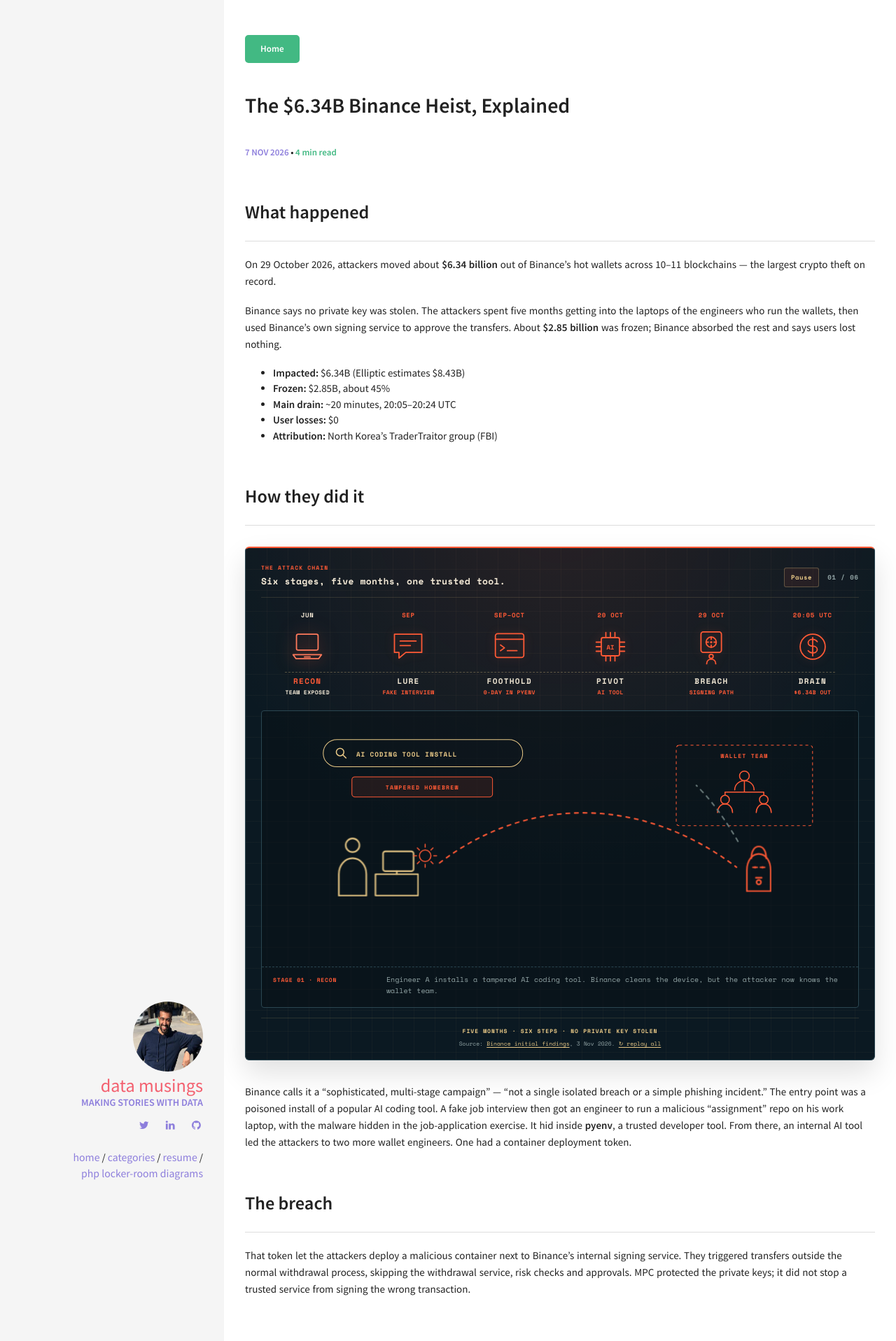
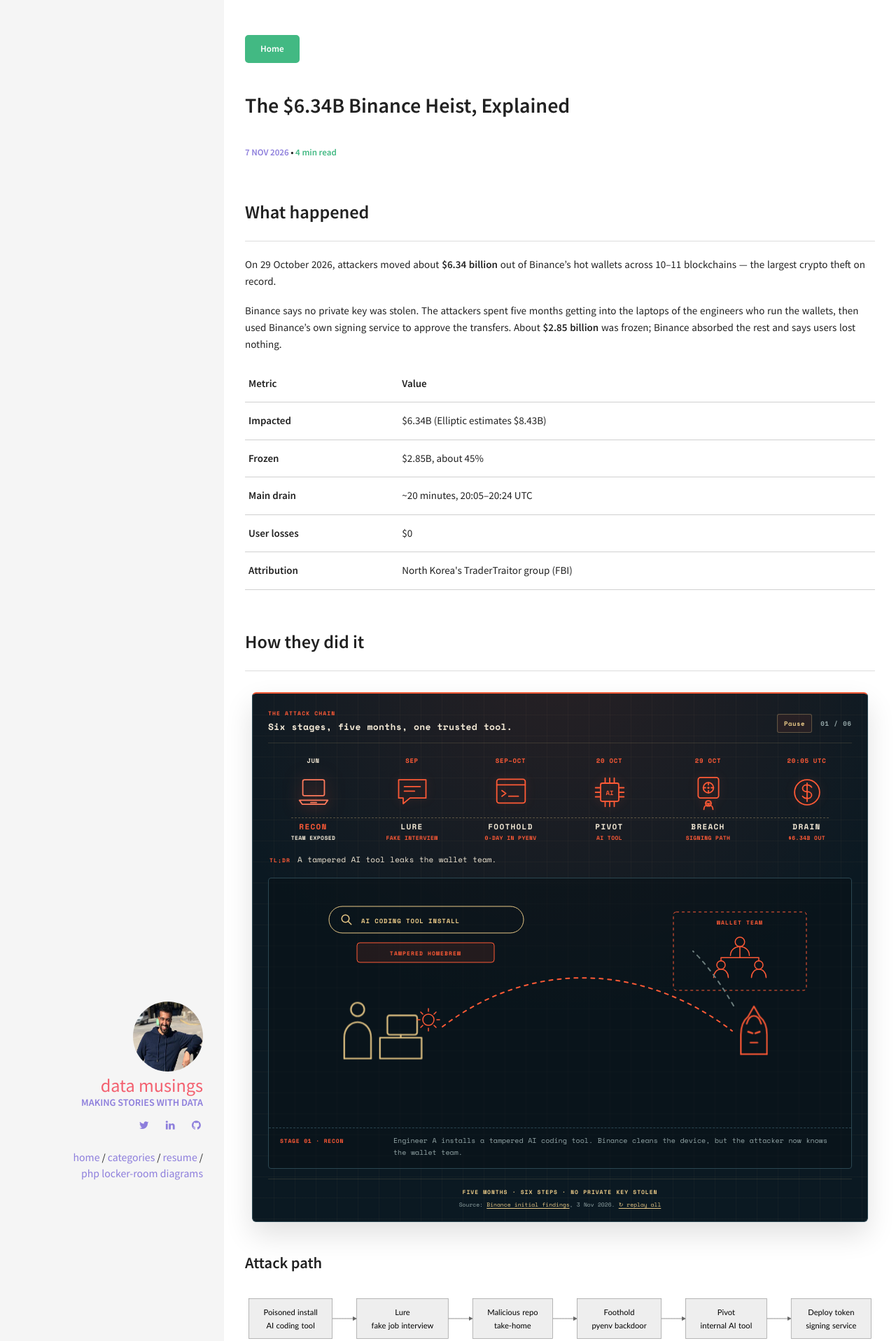
Before and after one commit to kunalkohli/kunalkohli.github.io, a Jekyll site: the page built from _posts/2026-11-07-binance-incident.md, in a window 1280 px wide. Shown: the top 1916 px of the page at 70% size. Built offline with Jekyll 4.4.1, drawn with Linux system fonts in a browser that asks for light colours.

Commit message:
Polish Binance incident visuals and add attack path
- Turn the incident figures into a stats table
- Fix pyenv scene labels and make the attacker icon more sinister
- Add a Mermaid attack-path overview and per-stage one-line TL;DR
- Tighten the attack player and support mobile path scrolling

```diff
--- a/_includes/binance-attack-animation.html
+++ b/_includes/binance-attack-animation.html
@@ -33,9 +33,10 @@
           <rect x="14" y="6" width="36" height="36" rx="4"/>
           <circle cx="32" cy="24" r="9"/>
           <path d="M32 15v4M32 29v4M23 24h4M37 24h4"/>
-          <circle cx="32" cy="49" r="3.5"/>
+          <path d="M27 52c0-3 2-5 5-5s5 2 5 5l-2 4h-6z"/>
           <path d="M24 62c0-5 3.5-8 8-8s8 3 8 8"/>
         </g>
+        <path d="M29 51l3 1M35 51l-3 1" fill="none" stroke="currentColor" stroke-width="1.8" stroke-linecap="round"/>
         <circle cx="32" cy="24" r="2" fill="currentColor" stroke="none"/>
       </symbol>
       <symbol id="atk-coin" viewBox="0 0 64 64">
@@ -55,15 +56,12 @@
       </symbol>
       <symbol id="ic-attacker" viewBox="0 0 56 72">
         <g fill="none" stroke="currentColor" stroke-width="2" stroke-linecap="round" stroke-linejoin="round">
-          <path d="M12 70V42c0-13 7-22 16-22s16 9 16 22v28"/>
-          <path d="M12 70h32"/>
-          <path d="M18 26c0-10 4-16 10-16s10 6 10 16"/>
-          <path d="M20 38h6M30 38h6"/>
-          <path d="M24 52h8"/>
-          <circle cx="28" cy="58" r="3"/>
+          <path d="M10 70V43c0-11 4-20 10-25L28 4l8 14c6 5 10 14 10 25v27"/>
+          <path d="M10 70h36"/>
+          <path d="M18 28c2-7 6-11 10-11s8 4 10 11"/>
+          <path d="M23 54h10"/>
         </g>
-        <circle cx="23" cy="38" r="1.5" fill="currentColor"/>
-        <circle cx="33" cy="38" r="1.5" fill="currentColor"/>
+        <path d="M20 39l6 2M36 39l-6 2" fill="none" stroke="currentColor" stroke-width="2.4" stroke-linecap="round"/>
       </symbol>
       <symbol id="ic-fake" viewBox="0 0 56 72">
         <g fill="none" stroke="currentColor" stroke-width="2" stroke-linecap="round" stroke-linejoin="round">
@@ -209,43 +207,48 @@
 
   <div class="attack-timeline" role="tablist" aria-label="Attack stages">
     <span class="attack-line" aria-hidden="true"></span>
-    <button class="attack-step is-active" type="button" role="tab" id="attack-tab-recon" aria-selected="true" aria-controls="attack-scene-recon" data-attack-stage="0" tabindex="0" style="--i:0">
+    <button class="attack-step is-active" type="button" role="tab" id="attack-tab-recon" aria-selected="true" aria-controls="attack-scene-recon" data-attack-stage="0" data-tldr="A tampered AI tool leaks the wallet team." tabindex="0" style="--i:0">
       <span class="attack-date">JUN</span>
       <span class="attack-icon-wrap"><svg class="attack-icon" viewBox="0 0 64 64" aria-hidden="true"><use href="#atk-laptop"/></svg></span>
       <span class="attack-stage">Recon</span>
       <span class="attack-note">Team exposed</span>
     </button>
-    <button class="attack-step" type="button" role="tab" id="attack-tab-lure" aria-selected="false" aria-controls="attack-scene-lure" data-attack-stage="1" tabindex="-1" style="--i:1">
+    <button class="attack-step" type="button" role="tab" id="attack-tab-lure" aria-selected="false" aria-controls="attack-scene-lure" data-attack-stage="1" data-tldr="A fake interview plants malware on a laptop." tabindex="-1" style="--i:1">
       <span class="attack-date">SEP</span>
       <span class="attack-icon-wrap"><svg class="attack-icon" viewBox="0 0 64 64" aria-hidden="true"><use href="#atk-chat"/></svg></span>
       <span class="attack-stage">Lure</span>
       <span class="attack-note">Fake interview</span>
     </button>
-    <button class="attack-step" type="button" role="tab" id="attack-tab-foothold" aria-selected="false" aria-controls="attack-scene-foothold" data-attack-stage="2" tabindex="-1" style="--i:2">
+    <button class="attack-step" type="button" role="tab" id="attack-tab-foothold" aria-selected="false" aria-controls="attack-scene-foothold" data-attack-stage="2" data-tldr="A same-name pyenv opens a remote shell." tabindex="-1" style="--i:2">
       <span class="attack-date">SEP–OCT</span>
       <span class="attack-icon-wrap"><svg class="attack-icon" viewBox="0 0 64 64" aria-hidden="true"><use href="#atk-terminal"/></svg></span>
       <span class="attack-stage">Foothold</span>
       <span class="attack-note">0-day in pyenv</span>
     </button>
-    <button class="attack-step" type="button" role="tab" id="attack-tab-pivot" aria-selected="false" aria-controls="attack-scene-pivot" data-attack-stage="3" tabindex="-1" style="--i:3">
+    <button class="attack-step" type="button" role="tab" id="attack-tab-pivot" aria-selected="false" aria-controls="attack-scene-pivot" data-attack-stage="3" data-tldr="An internal AI tool leads to a deploy token." tabindex="-1" style="--i:3">
       <span class="attack-date">20 OCT</span>
       <span class="attack-icon-wrap"><svg class="attack-icon" viewBox="0 0 64 64" aria-hidden="true"><use href="#atk-chip"/></svg></span>
       <span class="attack-stage">Pivot</span>
       <span class="attack-note">AI tool</span>
     </button>
-    <button class="attack-step" type="button" role="tab" id="attack-tab-breach" aria-selected="false" aria-controls="attack-scene-breach" data-attack-stage="4" tabindex="-1" style="--i:4">
+    <button class="attack-step" type="button" role="tab" id="attack-tab-breach" aria-selected="false" aria-controls="attack-scene-breach" data-attack-stage="4" data-tldr="A container reaches the signing service." tabindex="-1" style="--i:4">
       <span class="attack-date">29 OCT</span>
       <span class="attack-icon-wrap"><svg class="attack-icon" viewBox="0 0 64 64" aria-hidden="true"><use href="#atk-breach"/></svg></span>
       <span class="attack-stage">Breach</span>
       <span class="attack-note">Signing path</span>
     </button>
-    <button class="attack-step" type="button" role="tab" id="attack-tab-drain" aria-selected="false" aria-controls="attack-scene-drain" data-attack-stage="5" tabindex="-1" style="--i:5">
+    <button class="attack-step" type="button" role="tab" id="attack-tab-drain" aria-selected="false" aria-controls="attack-scene-drain" data-attack-stage="5" data-tldr="Ten chains are drained in about 20 minutes." tabindex="-1" style="--i:5">
       <span class="attack-date">20:05 UTC</span>
       <span class="attack-icon-wrap"><svg class="attack-icon" viewBox="0 0 64 64" aria-hidden="true"><use href="#atk-coin"/></svg></span>
       <span class="attack-stage">Drain</span>
       <span class="attack-note">$6.34B out</span>
     </button>
   </div>
+
+  <p class="attack-tldr" aria-live="polite">
+    <span class="attack-tldr-kicker">TL;DR</span>
+    <span data-attack-tldr>A tampered AI tool leaks the wallet team.</span>
+  </p>
 
   <div class="attack-stage-view">
     <div class="attack-scene is-active" id="attack-scene-recon" data-attack-scene="0" role="tabpanel" aria-labelledby="attack-tab-recon">
@@ -362,12 +365,12 @@
               <g class="pop gold" style="--d:.6s">
                 <text x="490" y="48" class="t-tiny dim">~/.pyenv/libexec/</text>
                 <use href="#ic-file" x="494" y="70" width="52" height="64"/>
-                <text x="520" y="116" text-anchor="middle" class="t-tiny cream">pyenv</text>
-                <text x="520" y="130" text-anchor="middle" class="t-tiny dim">3,414 B</text>
+                <text x="558" y="92" class="t-tiny cream">pyenv</text>
+                <text x="558" y="108" class="t-tiny dim">3,414 B</text>
               </g>
               <g class="pop red" style="--d:.75s">
-                <rect x="552" y="64" width="48" height="22" rx="11" fill="rgba(255,90,54,.1)" stroke="currentColor"/>
-                <text x="576" y="79" text-anchor="middle" class="t-tiny">+70 B</text>
+                <rect x="622" y="82" width="48" height="22" rx="11" fill="rgba(255,90,54,.1)" stroke="currentColor"/>
+                <text x="646" y="97" text-anchor="middle" class="t-tiny">+70 B</text>
               </g>
               <g class="pop red" style="--d:1.05s">
                 <rect x="620" y="140" width="110" height="26" rx="13" fill="rgba(255,90,54,.08)" stroke="currentColor"/>
@@ -376,7 +379,7 @@
 
               <use href="#ic-attacker" x="692" y="198" width="54" height="72" class="pop red" style="--d:1.15s"/>
               <path class="wire red" d="M546 128 C 590 170, 640 186, 700 210" style="--d:.85s"/>
-              <text x="540" y="176" text-anchor="middle" class="t-tiny red fade" style="--d:1s">AND DROPS IN ITS OWN COPY</text>
+              <text x="540" y="150" text-anchor="end" class="t-tiny red fade" style="--d:1s">AND DROPS IN ITS OWN COPY</text>
 
               <text x="620" y="300" text-anchor="middle" class="t-small cream fade" style="--d:1.25s">SAME NAME · SAME PATH</text>
               <text x="620" y="318" text-anchor="middle" class="t-tiny red fade" style="--d:1.35s">+70 BYTES PHONE HOME</text>
--- a/_posts/2026-11-07-binance-incident.md
+++ b/_posts/2026-11-07-binance-incident.md
@@ -17,17 +18,54 @@ On 29 October 2026, attackers moved about **$6.34 billion** out of Binance's hot
 
 Binance says no private key was stolen. The attackers spent five months getting into the laptops of the engineers who run the wallets, then used Binance's own signing service to approve the transfers. About **$2.85 billion** was frozen; Binance absorbed the rest and says users lost nothing.
 
-- **Impacted:** $6.34B (Elliptic estimates $8.43B)
-- **Frozen:** $2.85B, about 45%
-- **Main drain:** ~20 minutes, 20:05–20:24 UTC
-- **User losses:** $0
-- **Attribution:** North Korea's TraderTraitor group (FBI)
+<table class="bordered">
+  <thead>
+    <tr>
+      <th>Metric</th>
+      <th>Value</th>
+    </tr>
+  </thead>
+  <tbody>
+    <tr>
+      <td><strong>Impacted</strong></td>
+      <td>$6.34B (Elliptic estimates $8.43B)</td>
+    </tr>
+    <tr>
+      <td><strong>Frozen</strong></td>
+      <td>$2.85B, about 45%</td>
+    </tr>
+    <tr>
+      <td><strong>Main drain</strong></td>
+      <td>~20 minutes, 20:05–20:24 UTC</td>
+    </tr>
+    <tr>
+      <td><strong>User losses</strong></td>
+      <td>$0</td>
+    </tr>
+    <tr>
+      <td><strong>Attribution</strong></td>
+      <td>North Korea's TraderTraitor group (FBI)</td>
+    </tr>
+  </tbody>
+</table>
 
 ## How they did it
 
 {% include binance-attack-animation.html %}
 
-Binance calls it a "sophisticated, multi-stage campaign" — "not a single isolated breach or a simple phishing incident." The entry point was a poisoned install of a popular AI coding tool. A fake job interview then got an engineer to run a malicious "assignment" repo on his work laptop, with the malware hidden in the job-application exercise. It hid inside **pyenv**, a trusted developer tool. From there, an internal AI tool led the attackers to two more wallet engineers. One had a container deployment token.
+### Attack path
+
+<div class="attack-path">
+  <div class="mermaid">
+flowchart LR
+  A["Poisoned install<br/>AI coding tool"] --> B["Lure<br/>fake job interview"]
+  B --> C["Malicious repo<br/>take-home"]
+  C --> D["Foothold<br/>pyenv backdoor"]
+  D --> E["Pivot<br/>internal AI tool"]
+  E --> F["Deploy token<br/>signing service"]
+  </div>
+</div>
+<p class="attack-path-hint">Swipe to follow the path →</p>
 
 ## The breach
 
--- a/css/binance-attack.css
+++ b/css/binance-attack.css
@@ -10,7 +10,8 @@
   --attack-dim: #93a5a6;
   --attack-faint: #6b7c7c;
   position: relative;
-  margin: 2em 0 2.2em;
+  max-width: 880px;
+  margin: 2em auto 2.2em;
   padding: 22px 22px 16px;
   overflow: hidden;
   border: 1px solid var(--attack-line);
@@ -40,6 +41,20 @@
 .attack-player a:hover,
 .attack-player a:focus {
   color: var(--attack-cream);
+}
+
+.attack-path {
+  margin: 1.2em 0 1.8em;
+  overflow-x: auto;
+  -webkit-overflow-scrolling: touch;
+}
+
+.attack-path .mermaid {
+  margin: 0;
+}
+
+.attack-path-hint {
+  display: none;
 }
 
 .attack-sprite {
@@ -239,6 +254,29 @@
 
 .attack-step.is-active .attack-note {
   color: var(--attack-cream);
+}
+
+/* One-line stage summary between the timeline and the scene */
+
+.attack-player .attack-tldr {
+  display: flex;
+  align-items: baseline;
+  gap: 10px;
+  margin: 14px 0 0;
+  padding: 0 2px;
+  color: var(--attack-cream);
+  font-size: 11px;
+  line-height: 1.5;
+  letter-spacing: 0.01em;
+}
+
+.attack-tldr-kicker {
+  flex: 0 0 auto;
+  color: var(--attack-red);
+  font-size: 8px;
+  font-weight: 700;
+  letter-spacing: 0.14em;
+  text-transform: uppercase;
 }
 
 /* Scene stage */
@@ -565,6 +603,16 @@
     font-size: 7.5px;
   }
 
+  .attack-player .attack-tldr {
+    gap: 7px;
+    margin-top: 12px;
+    font-size: 9px;
+  }
+
+  .attack-tldr-kicker {
+    font-size: 7.5px;
+  }
+
   .attack-stage-view {
     margin-top: 14px;
   }
@@ -575,6 +623,21 @@
 
   .attack-scene .scene-svg text {
     display: none;
+  }
+
+  .attack-path .mermaid {
+    min-width: 980px;
+  }
+
+  .attack-path-hint {
+    display: block;
+    margin: -0.7em 0 1.8em;
+    color: #8a8a8a;
+    font-family: "Space Mono", "Roboto Mono", monospace;
+    font-size: 8px;
+    font-weight: 700;
+    letter-spacing: 0.08em;
+    text-transform: uppercase;
   }
 
   .attack-scene-caption {
--- a/js/binance-attack.js
+++ b/js/binance-attack.js
@@ -11,6 +11,7 @@
   var playButton = player.querySelector("[data-attack-play]");
   var replayButton = player.querySelector("[data-attack-replay]");
   var counter = player.querySelector("[data-attack-index]");
+  var tldr = player.querySelector("[data-attack-tldr]");
   var reduceMotion =
     window.matchMedia &&
     window.matchMedia("(prefers-reduced-motion: reduce)").matches;
@@ -56,6 +57,11 @@
 
     if (counter) {
       counter.textContent = pad(current);
+    }
+
+    if (tldr) {
+      var summary = tabs[current].getAttribute("data-tldr");
+      if (summary) tldr.textContent = summary;
     }
   }
 
```
Also changed, not shown: other parts of _posts/2026-11-07-binance-incident.md (+1 -0 lines).
